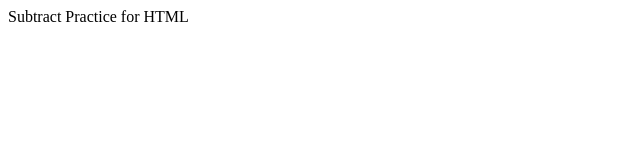
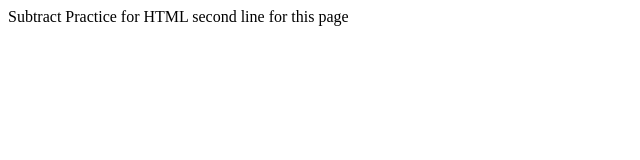
Before and after one commit to ankitDevCoder/LetslearnGit, a plain HTML site: page subtract.html in a window 1280 px wide. Shown: the whole page, without its empty margins (0-640 px from the left). Drawn offline with Linux system fonts and the light colour scheme.

Commit message:
Added second line in subtract.html

```diff
--- a/subtract.html
+++ b/subtract.html
@@ -5,5 +5,6 @@
 </head>
 <body>
 	Subtract Practice for HTML
+	second line for this page
 </body>
 </html>
```
